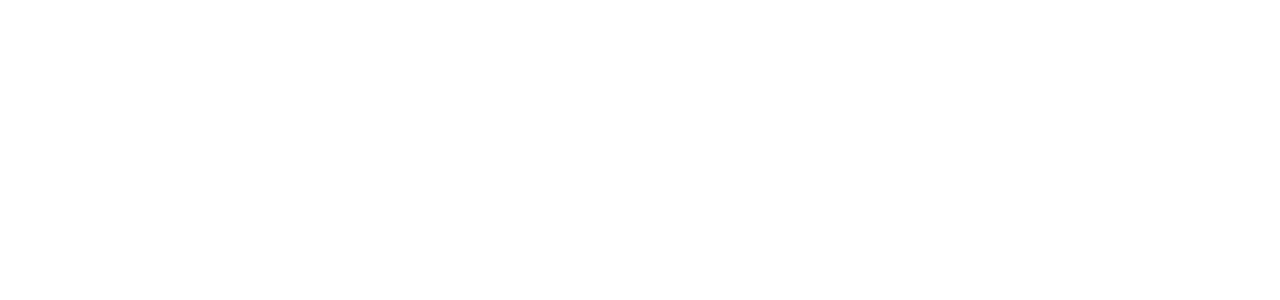
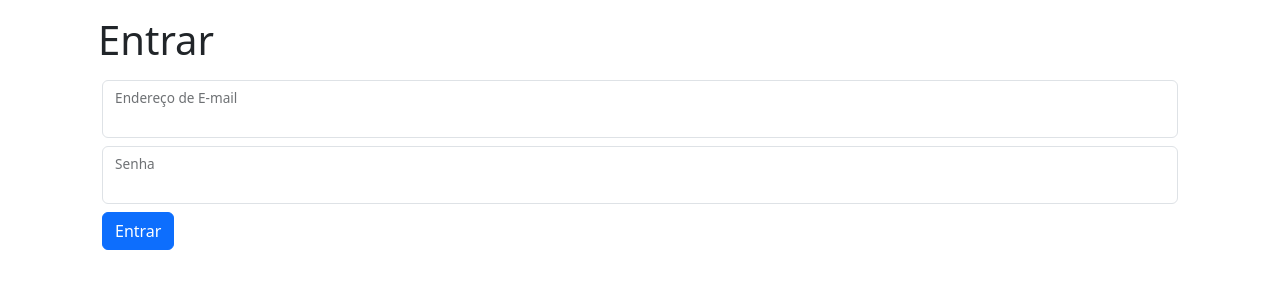
Before and after one commit to brunomonteirobonifacio/sistema-ouvidoria, a PHP site: page /pages/login.php in a window 1280 px wide. Before the commit the part shown is empty. Shown: the top 300 px of the page. Run offline with PHP 8.4, Linux system fonts and the light colour scheme.

Commit message:
Update login.php
Started working on Login page

```diff
--- a/pages/login.php
+++ b/pages/login.php
@@ -8,10 +8,42 @@
     <title>Entrar</title>
 </head>
 <body>
+<div class="container px-auto">
+        <h1 class="m-2 p-2">Entrar</h1>
 
+        <form action="" method="post" class="">
+            <div class="row align-items-start m-2">
+                <div class="col">
+                    <div class="form-floating">
+                        <input type="email" name="email" id="email" class="form-control">
+                        <label for="email">Endereço de E-mail</label>
+                    </div>
+                </div>
+            </div>
+
+            <div class="row align-items-start m-2">
+                <div class="col">
+                    <div class="form-floating">
+                        <input type="password" name="senha" id="senha" class="form-control">
+                        <label for="nome">Senha</label>
+                    </div>
+                </div>
+            </div>
+
+            <div class="row align-items-center m-2">
+                <div class="col">
+                    <button type="button" class="btn btn-primary" name="login_btn">Entrar</button>
+                </div>
+            </div>
+        </form>
+    </div>
 </body>
 <script
   src="https://code.jquery.com/jquery-3.7.1.min.js"
   integrity="sha256-/JqT3SQfawRcv/BIHPThkBvs0OEvtFFmqPF/lYI/Cxo="
   crossorigin="anonymous"></script>
+  <script src="https://cdnjs.cloudflare.com/ajax/libs/jquery.mask/1.14.16/jquery.mask.min.js" integrity="sha512-pHVGpX7F/27yZ0ISY+VVjyULApbDlD0/X0rgGbTqCE7WFW5MezNTWG/dnhtbBuICzsd0WQPgpE4REBLv+UqChw==" crossorigin="anonymous" referrerpolicy="no-referrer"></script>
+  <script src="https://cdnjs.cloudflare.com/ajax/libs/jquery.mask/1.14.16/jquery.mask.js" integrity="sha512-0XDfGxFliYJPFrideYOoxdgNIvrwGTLnmK20xZbCAvPfLGQMzHUsaqZK8ZoH+luXGRxTrS46+Aq400nCnAT0/w==" crossorigin="anonymous" referrerpolicy="no-referrer"></script>
+  <script src="../js/masks.js"></script>
+  <script src="../js/forms.js"></script>
 </html>
```
